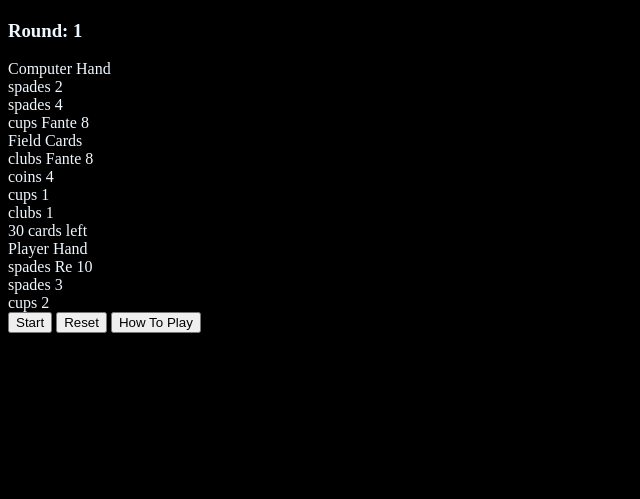
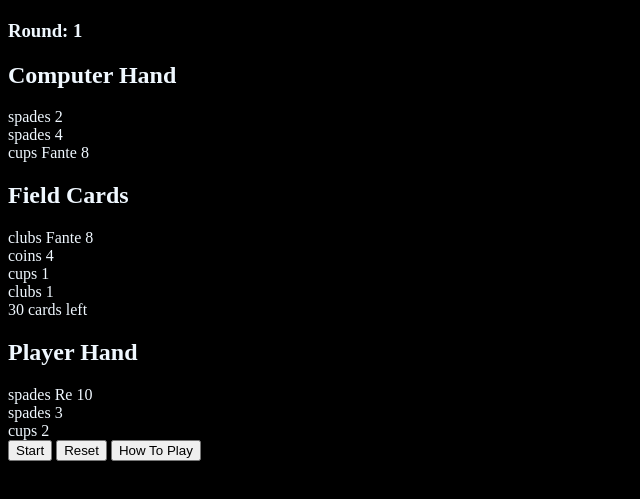
Before and after one commit to jurgenstevens/scopa, a plain HTML site: page index.html in a window 1280 px wide. Both pictures are taken after a click on the button "Start". Shown: the part 61-560 px from the top of the page, without its empty margins (0-640 px from the left). Drawn offline with Linux system fonts and the light colour scheme.

Commit message:
Stub up putUserCard down function and change game text to element text.

```diff
--- a/index.html
+++ b/index.html
@@ -20,14 +20,19 @@
             <div class="opponentScore"></div>
         </div>
         <div class="table">
-            <div class="computer">Computer Hand
+            <div class="computer">
+                <h2>Computer Hand</h2>
                 <section class="computerHand"></section>
             </div>
-            <div class="field">Field Cards
+            <div class="field">
+                <h2>Field Cards</h2>
                 <section class="fieldCards"></section>
             </div>
-            <div class="dealerDeck">Dealer Deck</div>
-            <div class="player">Player Hand
+            <div class="dealerDeck">
+                <h3>Dealer Deck</h3>
+            </div>
+            <div class="player">
+                <h2>Player Hand</h2>
                 <section class="playerHand"></section>
             </div>
         </div>
--- a/js/app.js
+++ b/js/app.js
@@ -88,8 +88,8 @@ function renderFieldCards(){
         fieldCard.className = card
         fieldCard.textContent = `${card}`
         fieldEl.appendChild(fieldCard)
-        fieldCard.addEventListener('click', putCardDown)
-
+        // Eventually create a function for the computer to match cards on its own.
+        console.log(fieldCard)
     })
 }
 // S9: Render the three (upside down later) opponent cards
@@ -101,7 +101,6 @@ function renderComputerCards(){
         computerCard.id = card.replace(/\s/g, '')
         computerCard.textContent = `${card}`
         computerHandEl.appendChild(computerCard)
-        computerCard.addEventListener('click', putCardDown)
     })
 }
 // S10: Render the three player cards
@@ -113,11 +112,11 @@ function renderPlayerCards(){
         playerCard.id = card.replace(/\s/g, '')
         playerCard.textContent = `${card}`
         playerHandEl.appendChild(playerCard)
-        playerCard.addEventListener('click', putCardDown)
+        playerCard.addEventListener('click', putUserCardDown)
     })
 }
 
 // S11: Create a function to match cards upon being clicked to push to field
-function putCardDown(event){
+function putUserCardDown(event){
     console.log(event.target.id)
 }
```
